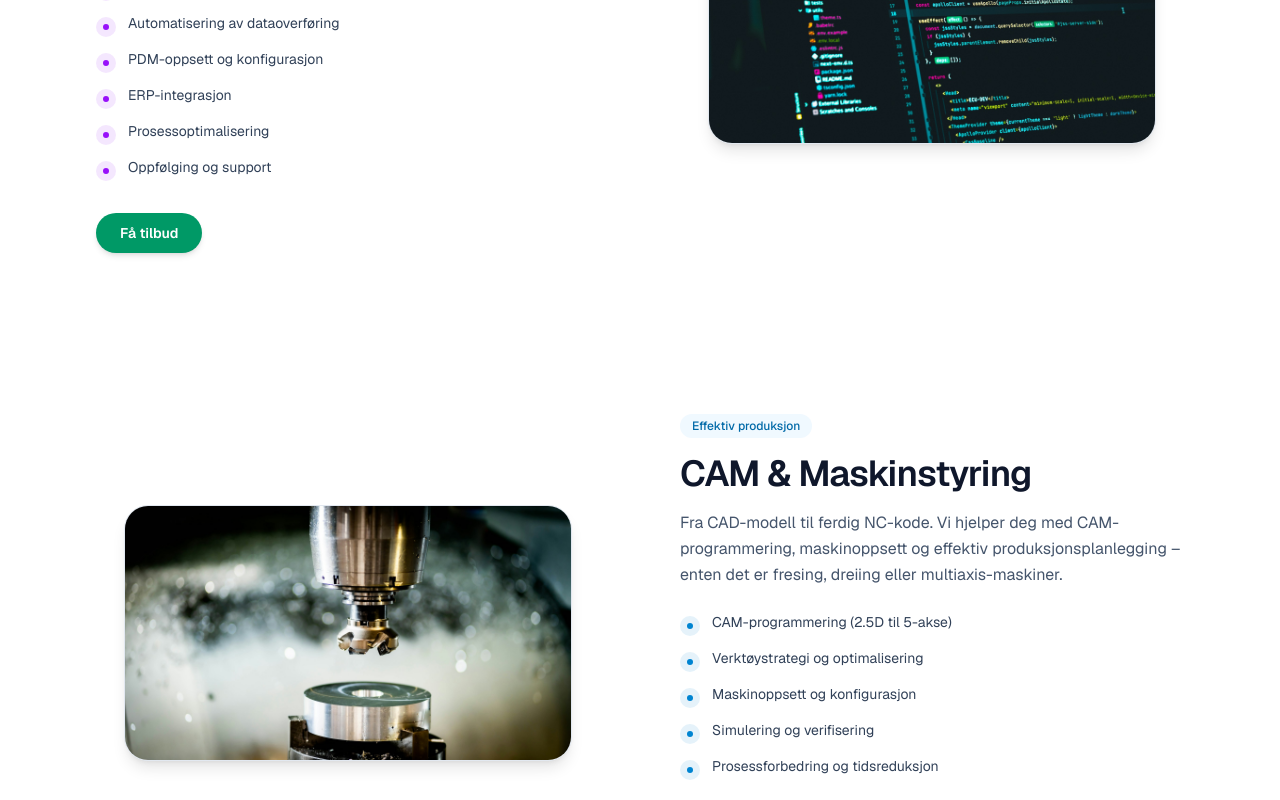
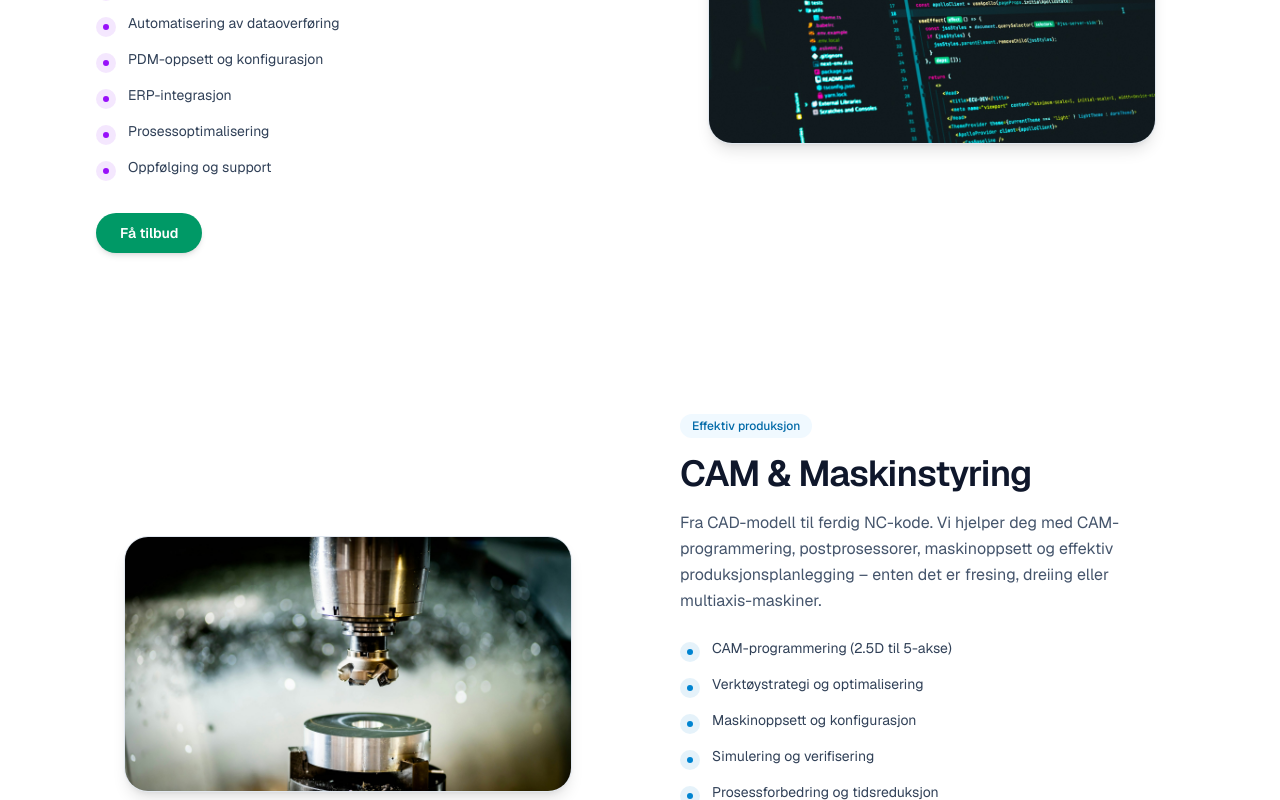
Before and after one commit to andreLouisK/OptIt, a Next.js app: page /tjenester in a window 1280 px wide. Shown: the part 2000-2800 px from the top of the page. Built offline with nearby package versions, Linux system fonts and the light colour scheme.

Commit message:
Edret tekst for CAM tjenester

```diff
--- a/src/app/tjenester/page.tsx
+++ b/src/app/tjenester/page.tsx
@@ -61,13 +61,14 @@ export default function TjenesterPage() {
         pillColor="blue"
         title="CAM & Maskinstyring"
         imageSrc="/images/tjenester/CAM & Maskinstyring.jpg"
-        description="Fra CAD-modell til ferdig NC-kode. Vi hjelper deg med CAM-programmering, maskinoppsett og effektiv produksjonsplanlegging – enten det er fresing, dreiing eller multiaxis-maskiner."
+        description="Fra CAD-modell til ferdig NC-kode. Vi hjelper deg med CAM-programmering, postprosessorer,  maskinoppsett og effektiv produksjonsplanlegging – enten det er fresing, dreiing eller multiaxis-maskiner."
         bullets={[
           "CAM-programmering (2.5D til 5-akse)",
           "Verktøystrategi og optimalisering",
           "Maskinoppsett og konfigurasjon",
           "Simulering og verifisering",
           "Prosessforbedring og tidsreduksjon",
+          "Utvikling av spesifisert postprosessor",
         ]}
         reverse
       />
--- a/src/components/sections/ServicesOverviewSection.tsx
+++ b/src/components/sections/ServicesOverviewSection.tsx
@@ -31,7 +31,7 @@ const services = [
   {
     title: "CAM & Maskinstyring",
     description:
-      "Programmering og optimalisering av CNC-maskiner. CAM-oppsett, verktøystrategier og maskinoptimalisering for effektiv produksjon.",
+      "Programmering og optimalisering av CNC-maskiner. Postprosessor / CAM-oppsett, verktøystrategier og maskinoptimalisering for effektiv produksjon.",
     href: "/tjenester#cam",
     accent: "from-sky-400/30 to-sky-300/10",
     shadow: "shadow-[0_18px_45px_rgba(56,189,248,0.20)]",
```
